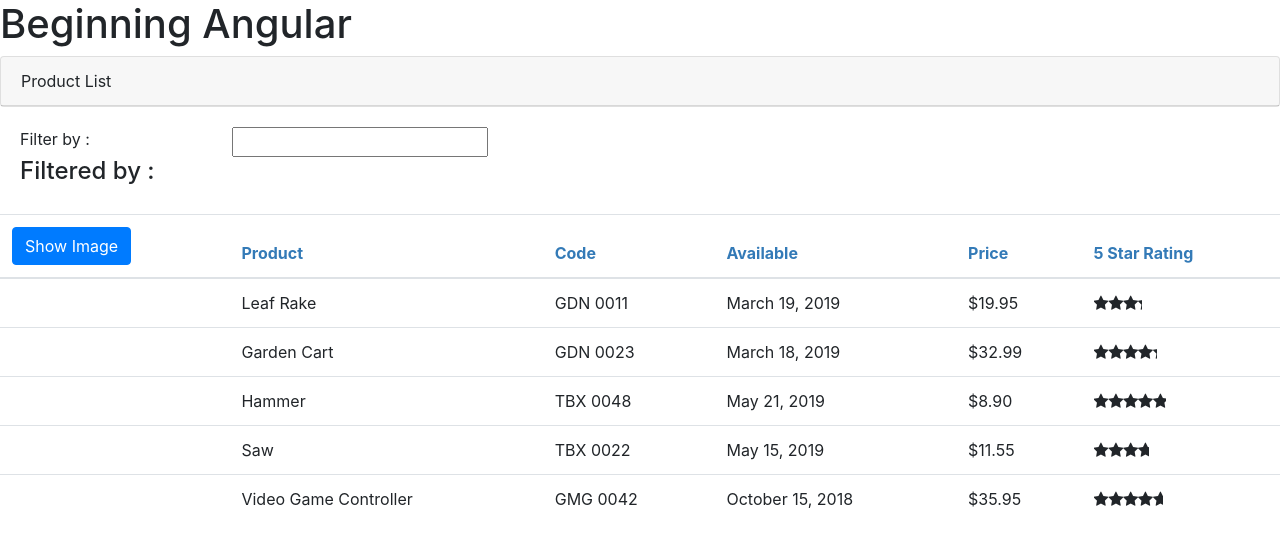
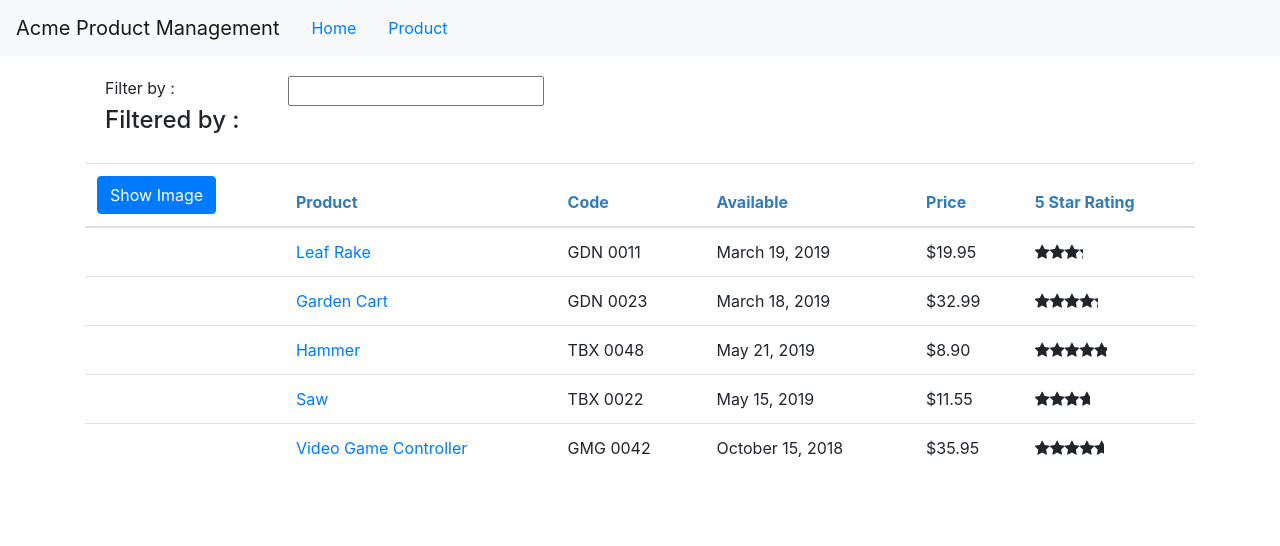
Before and after one commit to reydev-sourcecoder/FirstAngular, an Angular app: page /product in a window 1280 px wide. Before the commit this address led to /. Shown: the top 546 px of the page. Built offline with nearby package versions, Linux system fonts and the light colour scheme.

Commit message:
added routing and passing parameters

```diff
--- a/src/app/app.component.ts
+++ b/src/app/app.component.ts
@@ -2,15 +2,20 @@ import { Component } from '@angular/core';
 
 @Component({
   selector: 'app-root',
-  //templateUrl: './product/product-list.component.html',
   template: `
-    <div>
-      <h1>{{title}}</h1>
-      <ba-products></ba-products>
+    <nav class='navbar navbar-expand navbar-light bg-light'>
+      <a class='navbar-brand'>{{title}}</a>
+      <ul class='nav nav-pills'>
+        <li><a class='nav-link'>Home</a></li>
+        <li><a class='nav-link' [routerLink]="['/product']">Product</a></li>
+      </ul>
+    </nav>
+    <div class='container'>
+      <router-outlet></router-outlet>
     </div>
   `,
   styleUrls: ['./app.component.css']
 })
 export class AppComponent {
-  title = 'Beginning Angular';
+  title = 'Acme Product Management';
 }
--- /dev/null
+++ b/src/app/product/product-detail.component.html
@@ -0,0 +1,6 @@
+<br />
+<div class='card' *ngIf='product'>
+    <div class='card-header'>
+        {{ pageTitle + ': ' + product.productName }}
+    </div>
+</div>
--- /dev/null
+++ b/src/app/product/product-detail.component.ts
@@ -0,0 +1,30 @@
+import { Component, OnInit } from '@angular/core';
+import { ActivatedRoute } from '@angular/router';
+import { IProduct } from './product';
+import { ProductService } from './product.service';
+
+@Component({
+  templateUrl: './product-detail.component.html',
+  styleUrls: ['./product-detail.component.css']
+})
+export class ProductDetailComponent implements OnInit {
+
+  pageTitle:string = 'Product Detail';
+  product: IProduct;
+  Id:number;
+
+  constructor(private route: ActivatedRoute,
+    private productService: ProductService) { }
+
+  ngOnInit(): void {
+    let products:IProduct[];
+    this.Id = +this.route.snapshot.paramMap.get('id');
+    this.productService.getProducts()
+          .subscribe(data => {
+            products = data;
+            this.product = products.find(p => p.productId == this.Id);
+          });
+
+  }
+
+}
--- a/src/app/product/product-list.component.html
+++ b/src/app/product/product-list.component.html
@@ -1,7 +1,7 @@
 <!-- HEADER -->
-<div class='card'>
+<!-- <div class='card'>
     <div class='card-header'>{{pageTitle}}</div>
-</div>
+</div> -->
 <!-- FILTER BY SECTION -->
 <div class='card-body'>
     <div class='row'>
@@ -44,7 +44,9 @@
                         [style.width.px]='imageWidth'
                         [style.margin.px]='imageMargin'/>
                 </td>
-                <td>{{p.productName}}</td>
+                <td><a [routerLink]="['/product', p.productId]">
+                        {{p.productName}}
+                </a></td>
                 <td>{{p.productCode | convertToSpaces: '-'}}</td>
                 <td>{{p.releaseDate}}</td>
                 <td>{{p.price | currency:'USD':'symbol':'1.2-2'}}</td>
```
Also changed, not shown: src/app/app.module.ts (+11 -2 lines), src/app/product/product-detail.component.css (added), 1 other file (tests, documents, lock files or other folders).
